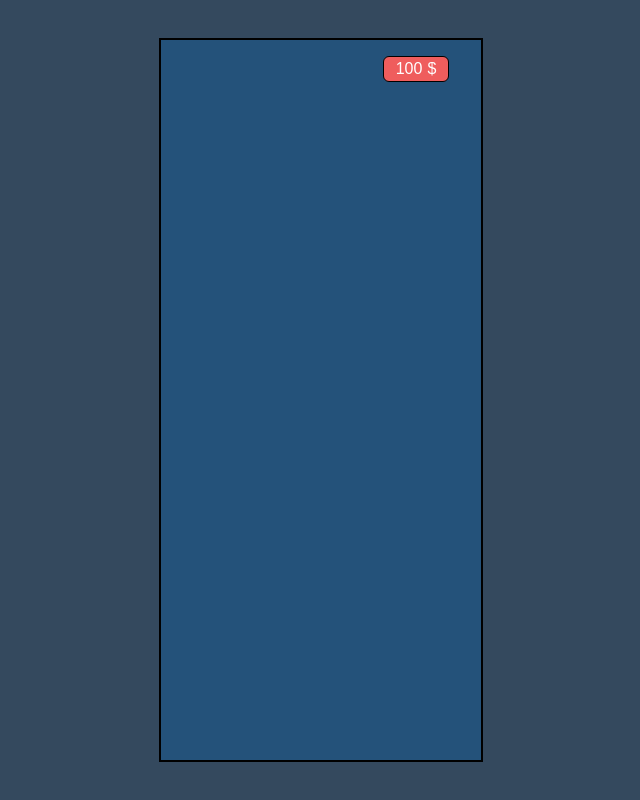
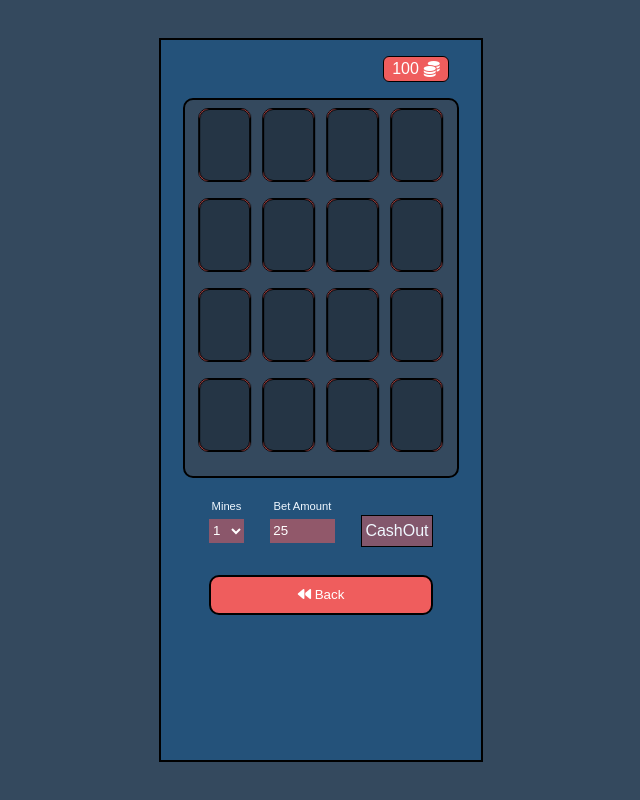
Before and after one commit to satyam044/Feel-Rich, a plain HTML site: page HTML/Games/mines.html in a window 1280 px wide. Shown: the whole page, without its empty margins (319-959 px from the left). Drawn offline with Linux system fonts and the light colour scheme; a web font is replaced by a local one.

Commit message:
mines game css

```diff
--- /dev/null
+++ b/HTML/Games/game.js
@@ -0,0 +1,26 @@
+// Mines
+let minesCnt = document.querySelector(".container .mines-game");
+
+let numberOfMines = 16;
+
+for (var i = 1; i <= numberOfMines; i++) {
+    let minesBox = document.createElement("div");
+    minesBox.classList.add("mines-game-box");
+    minesCnt.appendChild(minesBox);
+    minesBox.addEventListener("click", () => {
+        minesBox.classList.add("mines-game-box-open")
+    })
+}
+
+// mines select
+
+var selectElement = document.getElementById("mine-select");
+
+var numberOfOptions = 15;
+
+for (var i = 1; i <= numberOfOptions; i++) {
+    var option = document.createElement("option");
+    option.value = i;
+    option.text = i;
+    selectElement.appendChild(option);
+}
--- /dev/null
+++ b/HTML/Games/games.css
@@ -0,0 +1,159 @@
+@import url('https://fonts.googleapis.com/css2?family=Honk&display=swap');
+
+*{
+    margin: 0;
+    padding: 0;
+}
+body{
+    height: 100vh;
+    width: 100%;
+    overflow: hidden;
+    background-color: #34495e;
+    font-family: 'Archivo Black', sans-serif;
+}
+
+.container{
+    height: 90vh;
+    width: 20rem;
+    border: 2px solid black;
+    background-color: #24527a;
+    position: relative;
+    top: 50%;
+    left: 50%;
+    transform: translate(-50%,-50%);
+    position: relative;
+    overflow: hidden;
+}
+
+.container .coins{
+    margin:1rem 2rem;
+    display: flex;
+    justify-content: flex-end;
+    position: relative;
+    z-index: 1;
+}
+.container .coins p{
+    background-color: #EF5D5D;
+    display: flex;
+    align-items: center;
+    justify-content: center;
+    width: 4rem;
+    height: 1.5rem;
+    color: white;
+    border: 1px solid black;
+    border-radius: 6px;
+    transition: all 0.2s ease-in;
+}
+.container .coins p:hover{
+    transform: scale(1.09);
+    font-size: 1.1rem;
+    cursor: pointer;
+}
+.container .coins span{
+    margin-right: 5px;
+}
+
+.container .mines-game{
+    height: 50%;
+    width: 80%;
+    margin: auto;
+    background-color: #34495e;
+    border: 2px solid black;
+    border-radius: 10px;
+    display: flex;
+    flex-wrap: wrap;
+    justify-content: space-around;
+    padding: 0.5rem;
+    transform-style: preserve-3d;
+    perspective: 500px;
+}
+.container .mines-game .mines-game-box{
+    position: relative;
+    background-color: #EF5D5D;
+    height: 20%;
+    width: 20%;
+    margin: 0 0.2rem;
+    cursor: pointer;
+    border: 1px solid black;
+    border-radius: 10px;
+    transform: rotateY(180deg);
+    transition: 0.25s;
+}
+.container .mines-game .mines-game-box .mines-game-box-open{
+    transform: rotateY(0deg);
+}
+.container .mines-game .mines-game-box::after{
+    content: "";
+    position: absolute;
+    inset: 0;
+    border: 1px solid black;
+    border-radius: 10px;
+    background-color: #253545;
+    transition: 0.25s;
+    transform: rotateY(0deg);
+    backface-visibility: hidden;
+}
+.container .mines-game .mines-game-box-open::after{
+    transform: rotateY(180deg);
+}
+
+.container .mines-btn{
+    width: 70%;
+    margin: 1rem auto;
+    display: flex;
+    justify-content: space-between;
+    color: aliceblue;
+
+}
+.container .mines-btn .mines-select p,.container .mines-btn .mines-bet p{
+    font-size: 0.7rem;
+    margin: 0.4rem 0;
+}
+.container .mines-btn .mines-select,.container .mines-btn .mines-bet{
+    display: flex;
+    flex-direction: column;
+    align-items: center;
+    justify-content: center;
+}
+.container .mines-btn .mines-select select{
+    outline: none;
+    border: none;
+    height: 1.5rem;
+    color: white;
+    background-color: #ef5d5d81;
+    cursor: pointer;
+}
+.container .mines-btn .mines-bet input{
+    width: 50%;
+    height: 1.5rem;
+    border: none;
+    outline: none;
+    background-color: #ef5d5d89;
+    color: white;
+    padding: 0 0.2rem;
+}
+.container .mines-btn button{
+    color: aliceblue;
+    background-color: #ef5d5d77;
+    border: 1px solid black;
+    outline: none;
+    width: 7rem;
+    height: 2rem;
+    position: relative;
+    cursor: pointer;
+    top: 1.3rem;
+    font-size: 1rem;
+}
+.container .mine-back button{
+    width: 70%;
+    height: 2.5rem;
+    left: 15%;
+    position: relative;
+    border: 2px solid black;
+    border-radius: 10px;
+    outline: none;
+    background-color: #EF5D5D;
+    color: white;
+    cursor: pointer;
+    margin-top: 1rem;
+}
--- a/HTML/Games/mines.css
+++ /dev/null
@@ -1,54 +0,0 @@
-@import url('https://fonts.googleapis.com/css2?family=Honk&display=swap');
-
-*{
-    margin: 0;
-    padding: 0;
-}
-body{
-    height: 100vh;
-    width: 100%;
-    overflow: hidden;
-    background-color: #34495e;
-    font-family: 'Archivo Black', sans-serif;
-}
-
-.container{
-    height: 90vh;
-    width: 20rem;
-    border: 2px solid black;
-    background-color: #24527a;
-    position: relative;
-    top: 50%;
-    left: 50%;
-    transform: translate(-50%,-50%);
-    position: relative;
-    overflow: hidden;
-}
-
-.container .coins{
-    margin:1rem 2rem;
-    display: flex;
-    justify-content: flex-end;
-    position: relative;
-    z-index: 1;
-}
-.container .coins p{
-    background-color: #EF5D5D;
-    display: flex;
-    align-items: center;
-    justify-content: center;
-    width: 4rem;
-    height: 1.5rem;
-    color: white;
-    border: 1px solid black;
-    border-radius: 6px;
-    transition: all 0.2s ease-in;
-}
-.container .coins p:hover{
-    transform: scale(1.09);
-    font-size: 1.1rem;
-    cursor: pointer;
-}
-.container .coins span{
-    margin-right: 5px;
-}
--- a/HTML/Games/mines.html
+++ b/HTML/Games/mines.html
@@ -3,14 +3,32 @@
 <head>
     <meta charset="UTF-8">
     <meta name="viewport" content="width=device-width, initial-scale=1.0">
-    <link rel="stylesheet" href="./mines.css">
+    <link rel="stylesheet" href="https://cdnjs.cloudflare.com/ajax/libs/font-awesome/6.5.1/css/all.min.css" integrity="sha512-DTOQO9RWCH3ppGqcWaEA1BIZOC6xxalwEsw9c2QQeAIftl+Vegovlnee1c9QX4TctnWMn13TZye+giMm8e2LwA==" crossorigin="anonymous" referrerpolicy="no-referrer" />
+    <link rel="stylesheet" href="./games.css">
     <title>Feel-Rich Mines</title>
 </head>
 <body>
     <div class="container">
         <div class="coins">
-            <p><span>100</span>$</p>
+            <p><span>100</span><i class="fa-solid fa-coins"></i></p>
+        </div>
+        <div class="mines-game"></div>
+        <div class="mines-btn">
+            <div class="mines-select">
+                <p>Mines</p>
+                <select name="Mines" id="mine-select"></select>
+            </div>
+            <div class="mines-bet">
+                <p>Bet Amount</p>
+                <input type="number" id="mine-number" value="25">
+            </div>
+            <button>CashOut</button>
+        </div>
+        <div class="mine-back">
+            <a href="../game.html"><button><i class="fa-solid fa-backward"></i> Back</button></a>
         </div>
     </div>
+
+    <script src="./game.js"></script>
 </body>
 </html>
```
Also changed, not shown: HTML/game.html (+7 -7 lines), HTML/play.html (+4 -3 lines), index.html (+6 -5 lines), style.css (+29 -0 lines).
